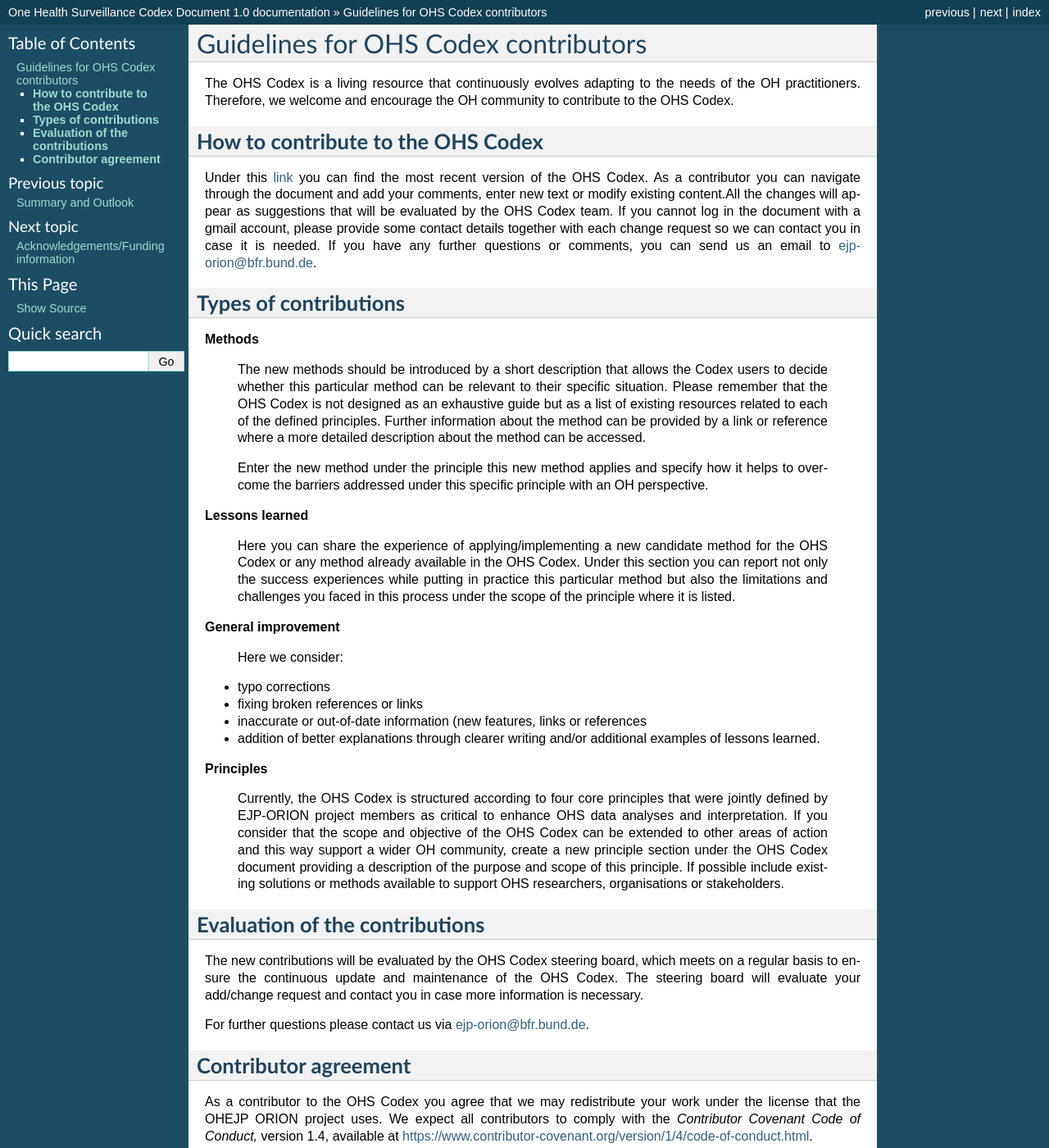
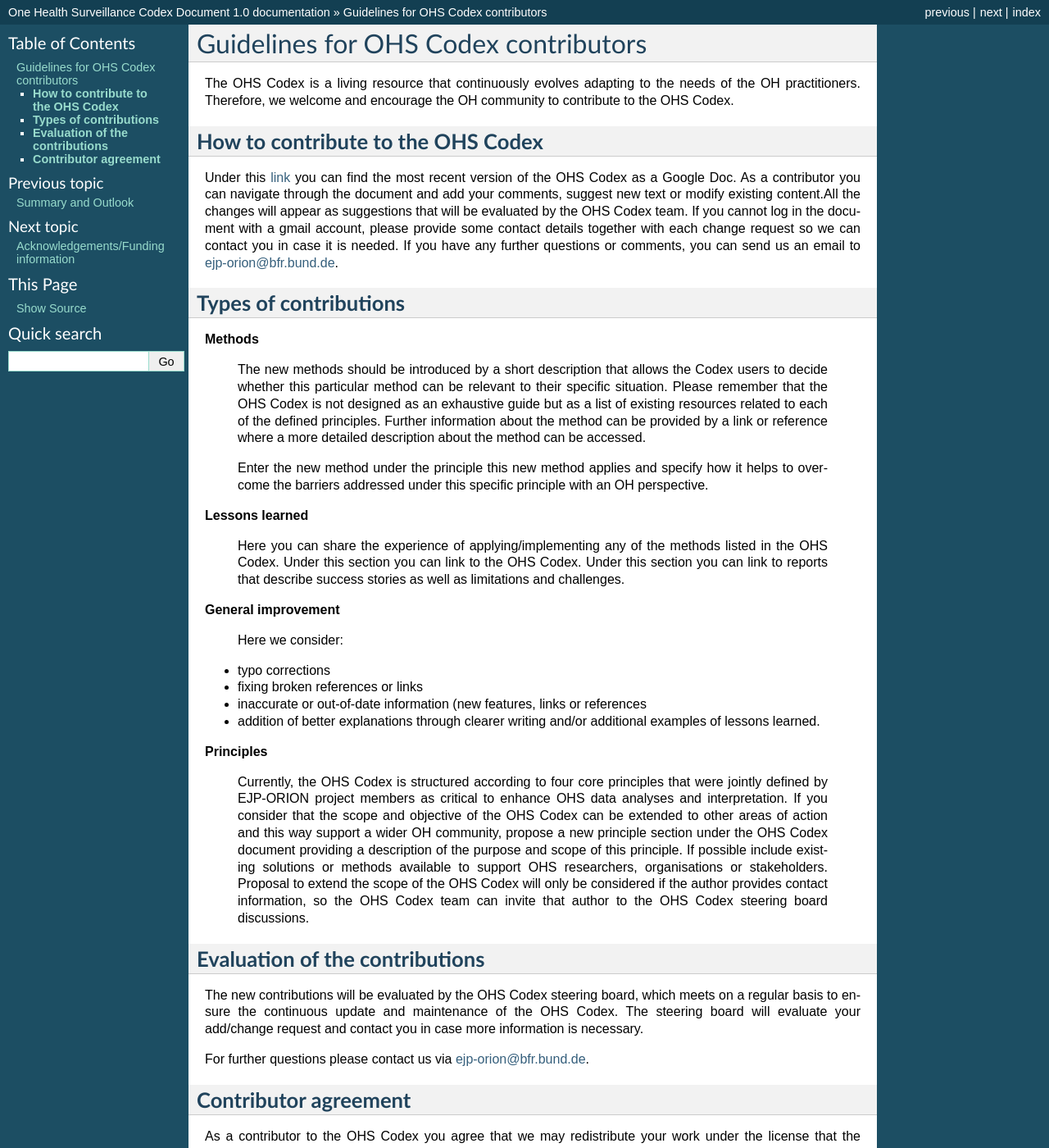
Before and after one commit to EJP-ORION/OH-Surveillance-Codex, a Sphinx documentation site: the page built from docs/6a-guidelines-contributors.rst, in a window 1280 px wide and 1400 px high. Shown: the whole window at 82% size. Built offline with Sphinx 7.4.7, drawn with Linux system fonts in a browser that asks for light colours.

Commit message:
Text update

```diff
--- a/docs/6a-guidelines-contributors.rst
+++ b/docs/6a-guidelines-contributors.rst
@@ -9,8 +9,8 @@ the OH community to contribute to the OHS Codex.
 ------------------------------------
 Under this
 `link <https://docs.google.com/document/d/1W69Lcc0-5fudoex7-Gjl_BxTpQyVjxHoJkUmELu1-8o/edit?usp=sharing>`__
-you can find the most recent version of the OHS Codex. As a contributor
-you can navigate through the document and add your comments, enter new
+you can find the most recent version of the OHS Codex as a Google Doc. As a contributor
+you can navigate through the document and add your comments, suggest new
 text or modify existing content.All the changes will appear as
 suggestions that will be evaluated by the OHS Codex team. If you cannot
 log in the document with a gmail account, please provide some contact
@@ -37,12 +37,10 @@ send us an email to ejp-orion@bfr.bund.de.
 
 **Lessons learned**
 
-   Here you can share the experience of applying/implementing a new
-   candidate method for the OHS Codex or any method already available in
-   the OHS Codex. Under this section you can report not only the success
-   experiences while putting in practice this particular method but also
-   the limitations and challenges you faced in this process under the
-   scope of the principle where it is listed.
+   Here you can share the experience of applying/implementing any of the
+   methods listed in the OHS Codex. Under this section you can link to
+   the OHS Codex. Under this section you can link to reports that describe
+   success stories as well as limitations and challenges.
 
 **General improvement**
 
@@ -65,10 +63,14 @@ send us an email to ejp-orion@bfr.bund.de.
    critical to enhance OHS data analyses and interpretation. If you
    consider that the scope and objective of the OHS Codex can be
    extended to other areas of action and this way support a wider OH
-   community, create a new principle section under the OHS Codex
+   community, propose a new principle section under the OHS Codex
    document providing a description of the purpose and scope of this
    principle. If possible include existing solutions or methods
    available to support OHS researchers, organisations or stakeholders.
+   Proposal to extend the scope of the OHS Codex will only be considered
+   if the author provides contact information, so the OHS Codex team can
+   invite that author to the OHS Codex steering board discussions.
+
 
 **Evaluation of the contributions**
 ---------------------------------
```
